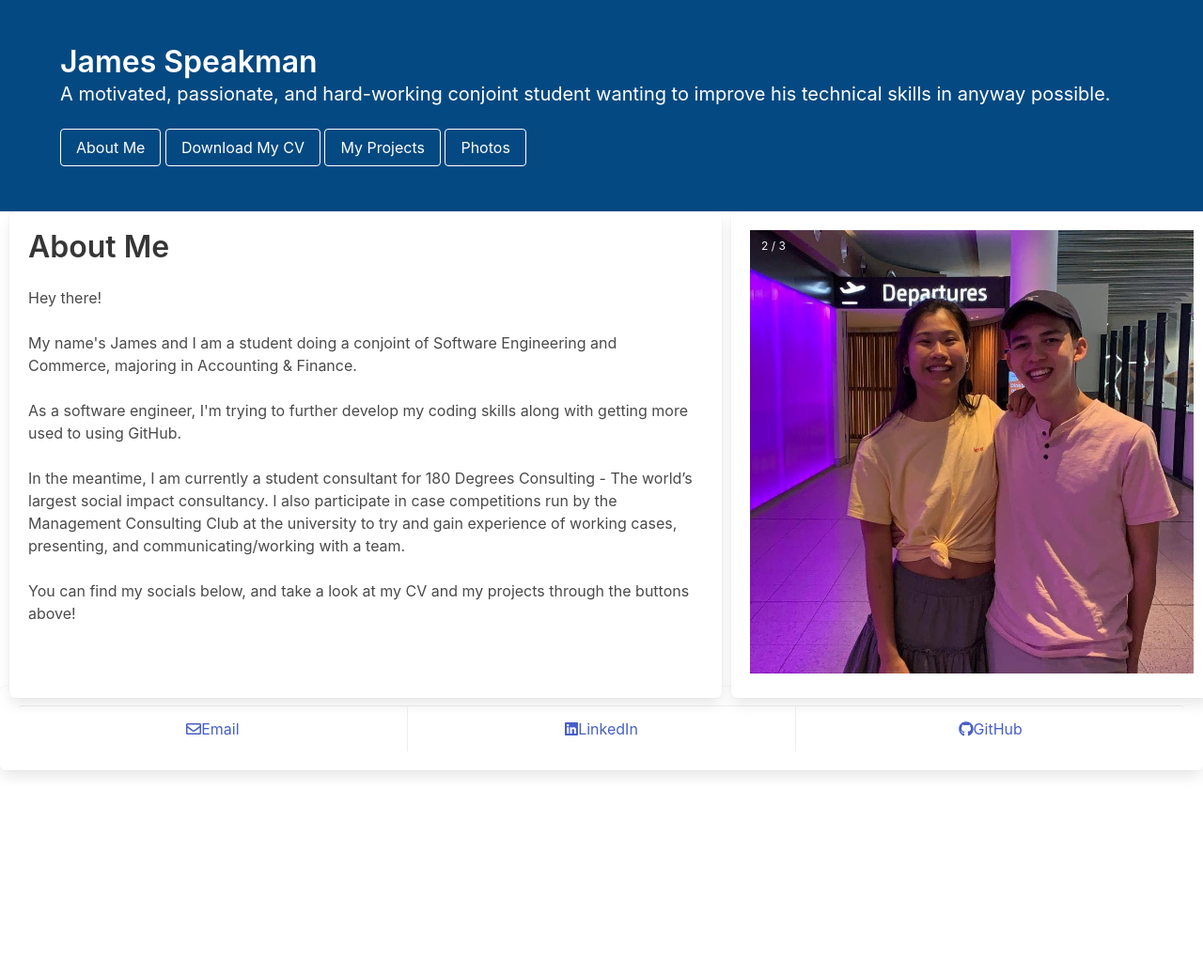
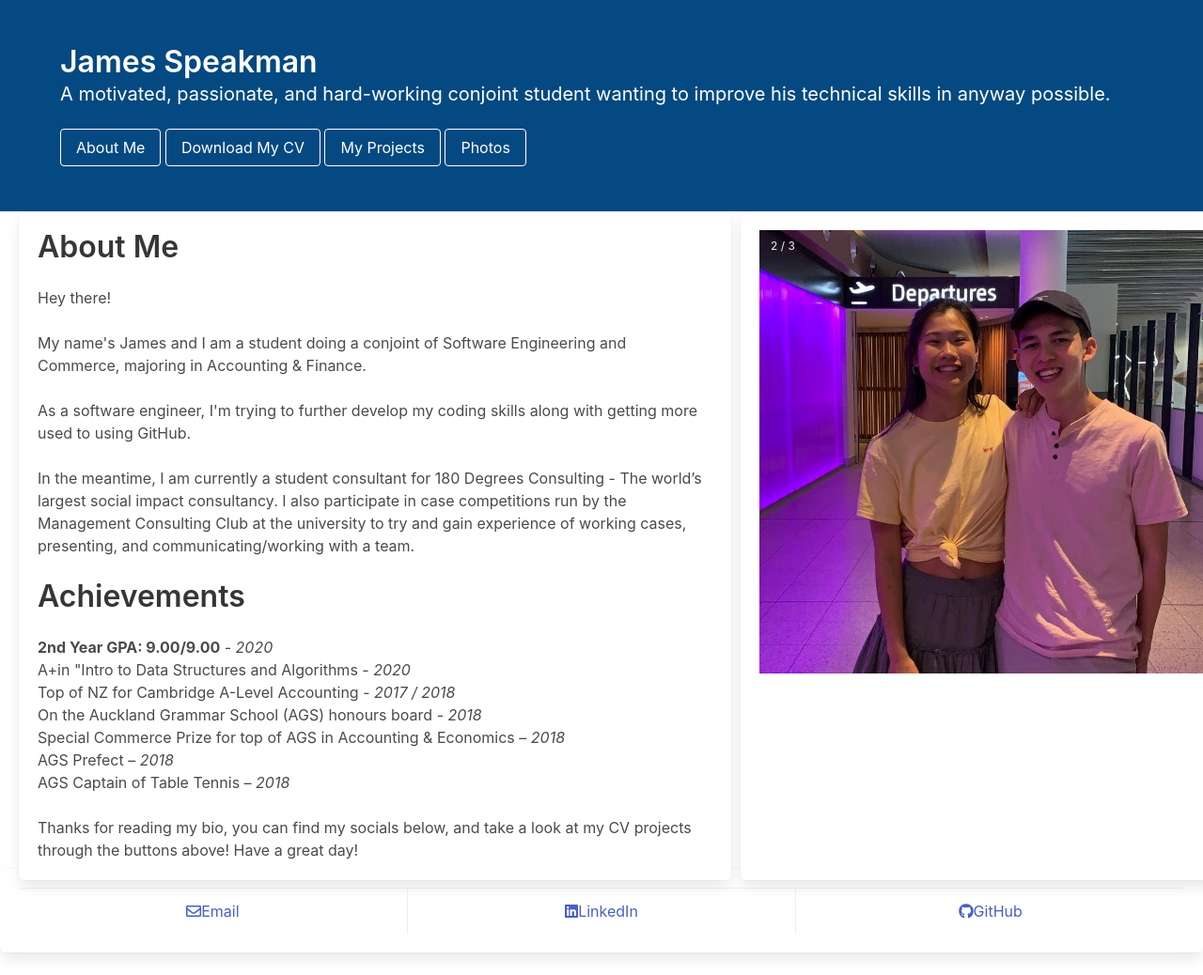
Before and after one commit to jspe183/jspe183.github.io, a plain HTML site: page index.html in a window 1280 px wide. Shown: the whole page at 94% size. Before the commit the page ends 844 px from the top, so only its background shows below. Drawn offline with nearby package versions, Linux system fonts and the light colour scheme.

Commit message:
Updated Achievements page

```diff
--- a/index.html
+++ b/index.html
@@ -53,11 +53,20 @@
             team.
           </p>
           <br>
+          <h1 class="title">Achievements</h1>
+          <b>2nd Year GPA: 9.00/9.00</b> - <i>2020</i><br>
+          A+in "Intro to Data Structures and Algorithms - <i>2020</i><br>
+          Top of NZ for Cambridge A-Level Accounting - <i>2017 / 2018</i> <br>
+            On the Auckland Grammar School (AGS) honours board - <i>2018</i><br>
+            Special Commerce Prize for top of AGS in Accounting & Economics – <i>2018</i><br>
+            AGS Prefect – <i>2018</i><br>
+            AGS Captain of Table Tennis – <i>2018</i><br>
+          </b>
+          <br>
           <p>
-            You can find my socials below, and take a look at my CV and my projects through the buttons above!
+            Thanks for reading my bio, you can find my socials below, and take a look at my CV projects
+            through the buttons above! Have a great day!
           </p>
-
-
         </div>
     </div>
     <div class="column one">
--- a/style.css
+++ b/style.css
@@ -119,7 +119,7 @@
 .columns {
   width: 100vw;
   margin: 0;
-  margin-left: 10px;
+  margin-left: 20px;
 }
 .column {
   padding: 0;
```
